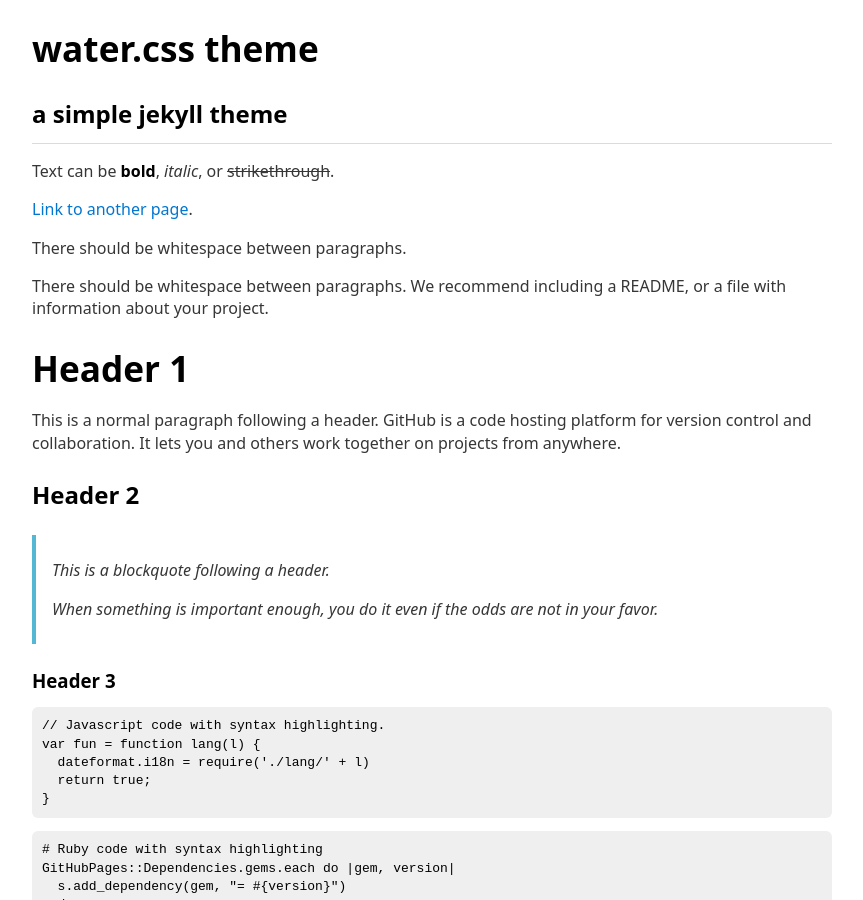
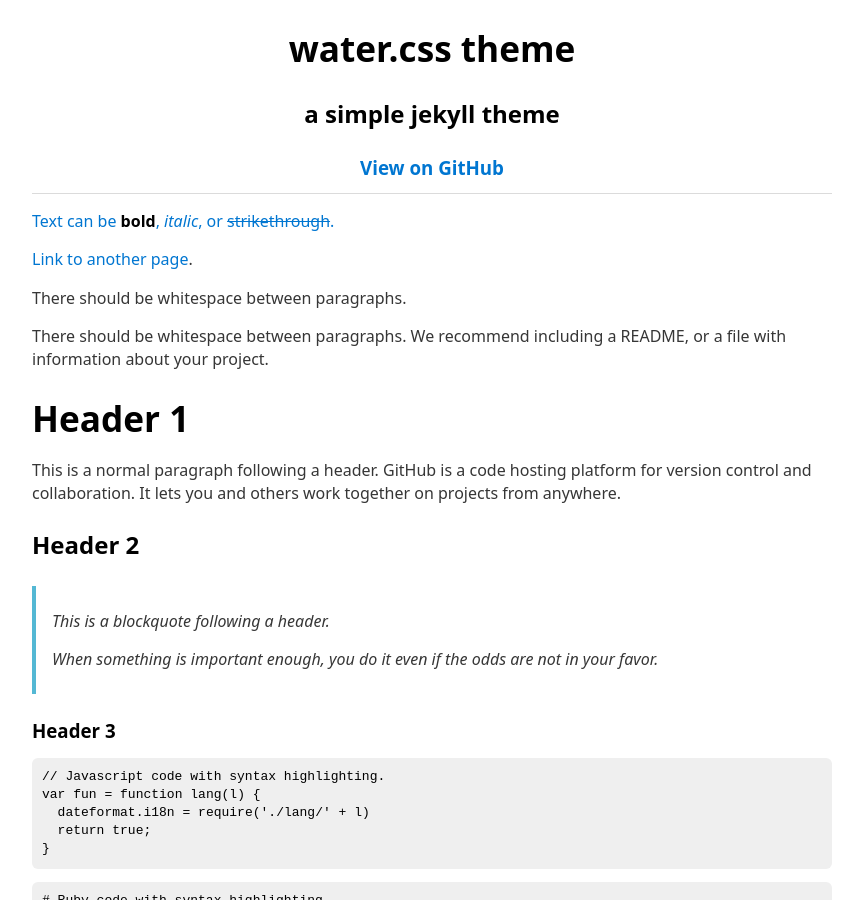
Before and after one commit to luke2m/watercss-jekyll, a Jekyll site: the page built from index.md, in a window 1280 px wide and 900 px high. Shown: the whole window, without its empty margins (208-1071 px from the left). Built offline with Jekyll 4.4.1, drawn with Linux system fonts in a browser that asks for light colours.

Commit message:
Try to add download links

```diff
--- a/_layouts/default.html
+++ b/_layouts/default.html
@@ -14,10 +14,14 @@
 <title>{{ site.title }}</title>
 </head>
   <body>
-<h1 class="project-name">{{ page.title | default: site.title | default: site.github.repository_name }}</h1>
-<h2 class="project-tagline">{{ page.description | default: site.description | default: site.github.project_tagline }}</h2>
+<h1 style="text-align: center;">{{ page.title | default: site.title | default: site.github.repository_name }}</h1>
+<h2 style="text-align: center;">{{ page.description | default: site.description | default: site.github.project_tagline }}</h2>
+<h3 style="text-align: center;"><a href="{{ site.github.repository_url }}" class="btn">View on GitHub</a>     <a href="{{ site.github.releases_url }}"></h3>
+
   <hr>
+
     {{ content }}
+
     <footer class="site-footer">
         {% if site.github.is_project_page %}
           <span><a href="{{ site.github.repository_url }}">{{ site.github.repository_name }}</a> is maintained by <a href="{{ site.github.owner_url }}">{{ site.github.owner_name }}</a>.</span>
```
